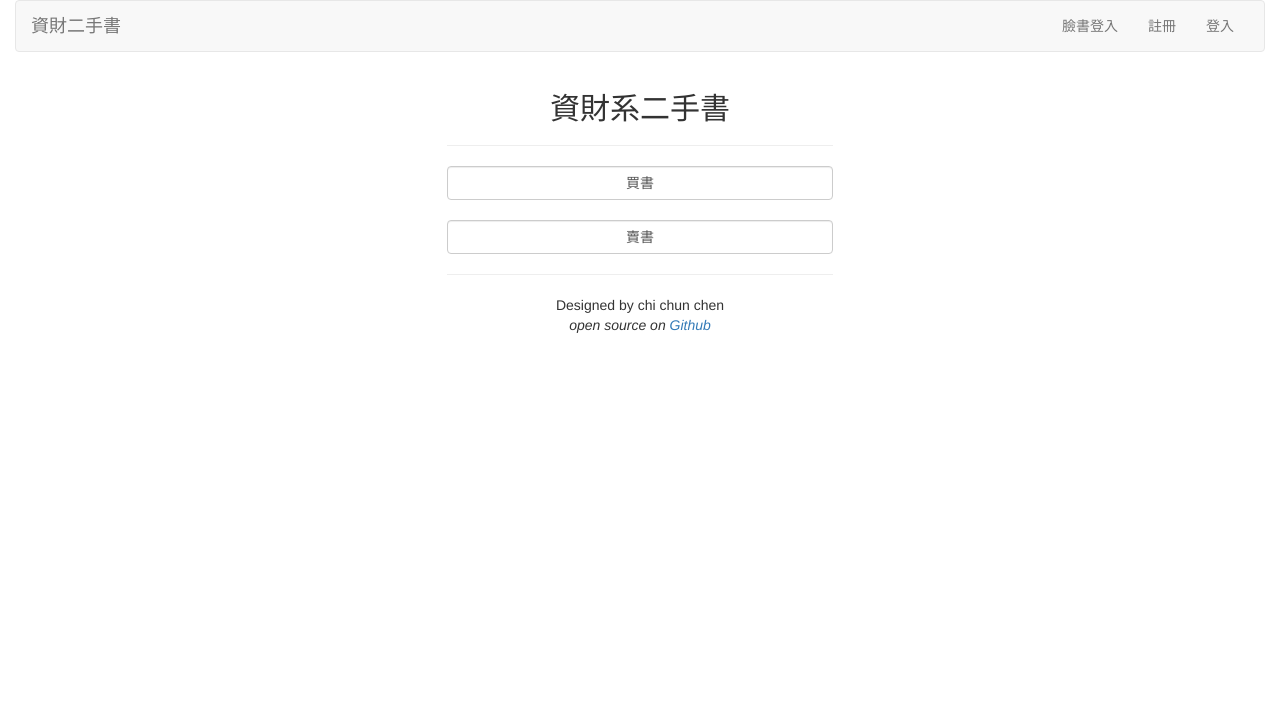
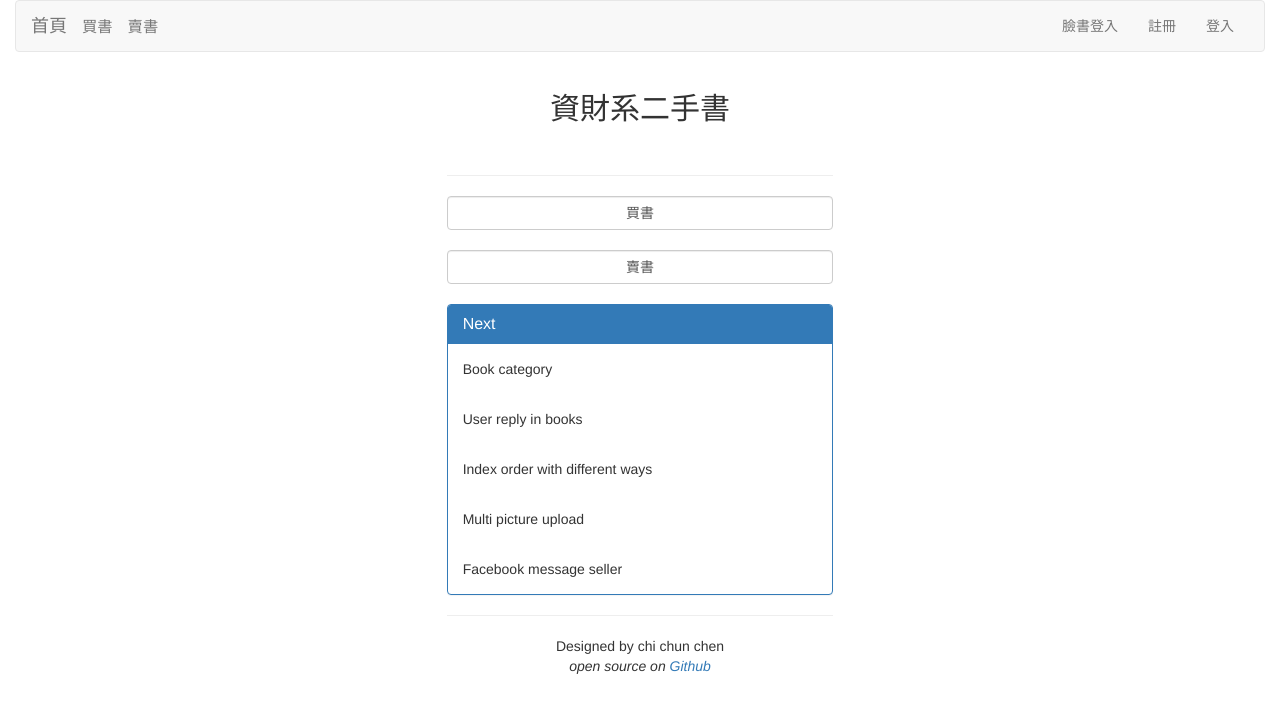
Before and after one commit to chichunchen/IFM, a Rails app: page / in a window 1280 px wide. Shown: the top 713 px of the page. Run offline with Rails 7, Linux system fonts and the light colour scheme; style sheets or scripts are compiled from the project's sources; some libraries are stand-ins or nearby versions.

Commit message:
home page and UI modify

```diff
--- a/app/controllers/books_controller.rb
+++ b/app/controllers/books_controller.rb
@@ -30,7 +30,7 @@ class BooksController < ApplicationController
 
     respond_to do |format|
       if @book.save
-        format.html { redirect_to @book, notice: 'Book was successfully created.' }
+        format.html { redirect_to @book, notice: '恭喜！已成功建立書籍.' }
         format.json { render :show, status: :created, location: @book }
       else
         format.html { render :new }
@@ -45,7 +45,7 @@ class BooksController < ApplicationController
     @book = current_user.books.find(params[:id])
     respond_to do |format|
       if @book.update(book_params)
-        format.html { redirect_to @book, notice: 'Book was successfully updated.' }
+        format.html { redirect_to @book, notice: '更新成功！' }
         format.json { render :show, status: :ok, location: @book }
       else
         format.html { render :edit }
@@ -60,7 +60,7 @@ class BooksController < ApplicationController
     @book = current_user.books.find(params[:id])
     @book.destroy
     respond_to do |format|
-      format.html { redirect_to books_url, notice: 'Book was successfully destroyed.' }
+      format.html { redirect_to books_url, notice: '書籍已成功刪除。' }
       format.json { head :no_content }
     end
   end
--- a/app/views/books/_form.html.erb
+++ b/app/views/books/_form.html.erb
@@ -15,14 +15,14 @@
     <div class="form-inputs">
 
       <br>
-      <%= f.text_field :name, :class => "form-control", :placeholder => "書籍名稱" %>
+      <%= f.text_field :name, :class => "form-control", :placeholder => "書籍名稱與版本。" %>
 
       <br>
-      <%= f.text_field :price, :class => "form-control", :placeholder => "價格" %>
+      <%= f.text_field :price, :class => "form-control", :placeholder => "價格，請填入純數字。" %>
 
       <br>
       <%=
-        f.text_area :description, :class => "form-control", :placeholder => "物品狀況"
+        f.text_area :description, :class => "form-control", :placeholder => "物品狀況，例如：幾成新, 有無筆記等等。"
       %>
 
       <br>
--- a/app/views/books/edit.html.erb
+++ b/app/views/books/edit.html.erb
@@ -1,6 +1,3 @@
 <h1 class="text-center"> 修改書籍資料 </h1>
 
 <%= render 'form' %>
-
-<%= link_to 'Show', @book %> |
-<%= link_to 'Back', books_path %>
--- a/app/views/books/new.html.erb
+++ b/app/views/books/new.html.erb
@@ -1,5 +1,3 @@
 <h1 class="text-center"> 新增書籍 </h1>
 
 <%= render 'form' %>
-
-<%= link_to 'Back', books_path %>
--- a/app/views/common/_navbar.html.erb
+++ b/app/views/common/_navbar.html.erb
@@ -2,7 +2,13 @@
   <div class="container-fluid">
     <!-- Brand and toggle get grouped for better mobile display -->
     <div class="navbar-header">
-      <a class="navbar-brand" href="/">資財二手書</a>
+      <a class="navbar-brand" href="/">首頁</a>
+      <a class="navbar-brand" href="/books">
+        <small>買書</small>
+      </a>
+      <a class="navbar-brand" href="/books/new">
+        <small>賣書</small>
+      </a>
     </div>
 
     <!-- Collect the nav links, forms, and other content for toggling -->
--- a/app/views/home/index.html.erb
+++ b/app/views/home/index.html.erb
@@ -3,11 +3,35 @@
   <h2 class="text-center">
   	資財系二手書
   </h2>
+  <br>
 
   <hr>
   <div class="form-inputs">
   	<%= button_to("買書", books_path, :class => "form-control", :method => 'get') %><br>
   	<%= button_to("賣書", new_book_path, :class => "form-control", :method => 'get') %>
+  </div>
+
+  <br>
+  <div class="panel panel-primary">
+	  <div class="panel-heading">
+	    <h3 class="panel-title">Next</h3>
+	  </div>
+	  <div class="panel-body">
+	    Book category
+	  </div>
+	  <div class="panel-body">
+	    User reply in books
+	  </div>
+	  <div class="panel-body">
+	    Index order with different ways
+	  </div>
+	  <div class="panel-body">
+	    Multi picture upload
+	  </div>
+	  <div class="panel-body">
+	    Facebook message seller
+	  </div>
+	</div>
   <hr>
-  </div>
+
 </div>
```
Also changed, not shown: app/views/books/index.html.erb (+8 -3 lines), 2 other files.
